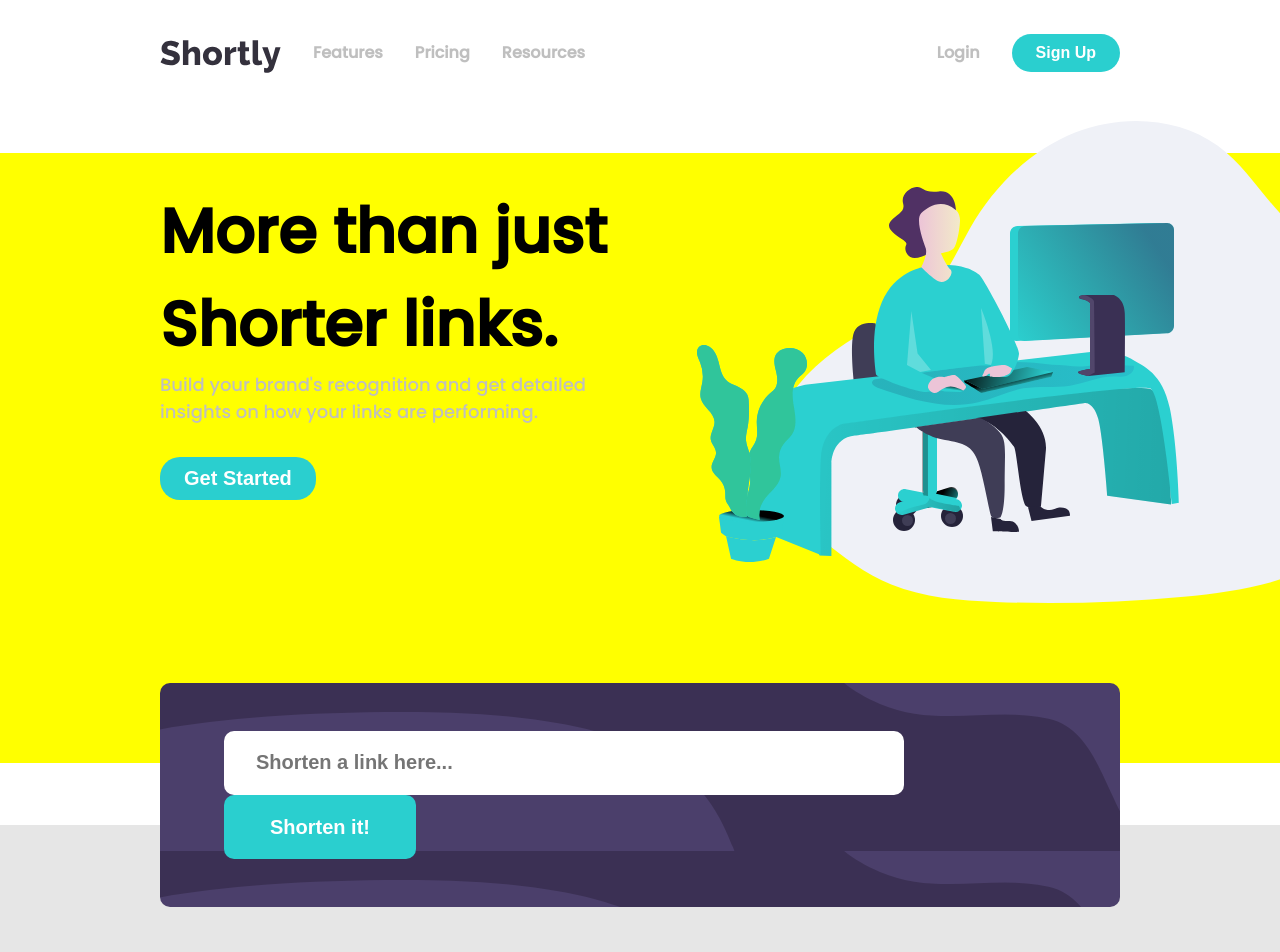
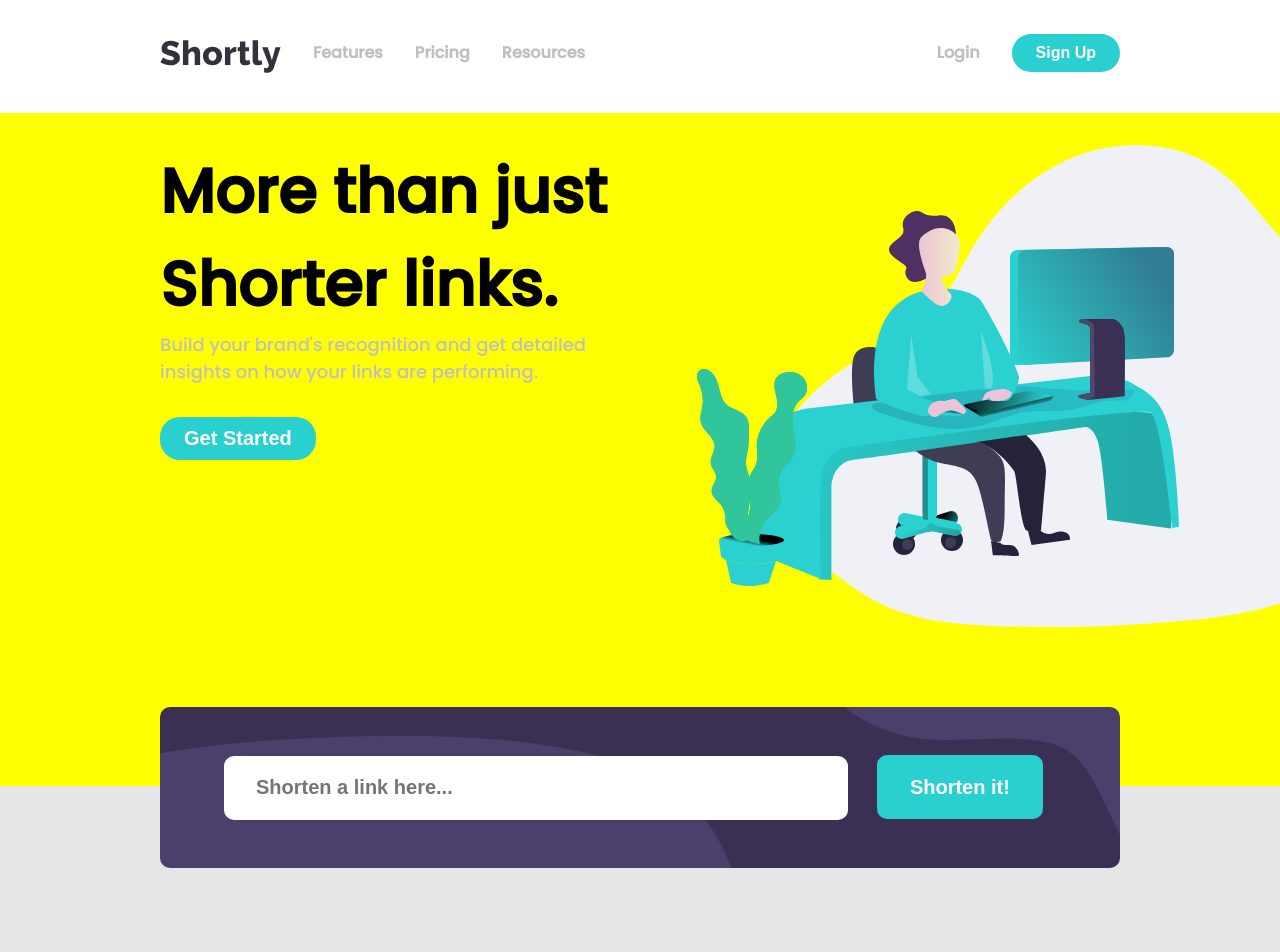
Before and after one commit to olaxajayi/URL-Shortener, a plain HTML site: page index.html in a window 1280 px wide. Shown: the top 952 px of the page. Drawn offline with Linux system fonts and the light colour scheme; a web font is replaced by a local one.

Commit message:
Add files via upload

```diff
--- a/style.css
+++ b/style.css
@@ -22,7 +22,7 @@ a{
 }
 
 nav{
-	padding: 2.5rem 10rem 5rem 10rem;
+	padding: 2.5rem 10rem 2.5rem 10rem;
 	display: flex;
 	justify-content: space-between;
 	font-size: 16px;
@@ -101,7 +101,6 @@ section button{
 }
 
 .intro img{
-	margin-top: -4rem;
 	margin-bottom: 0px;
 	margin-right: -25rem;
 }
@@ -111,7 +110,6 @@ section button{
 	margin: -5rem 10rem 0rem 10rem;
     padding: 3rem 4rem 3rem 4rem;
     border-radius: 10px 10px 10px 10px;
-    display: ;
     justify-content: center;
     background-image: url(./images/bg-shorten-desktop.svg);
     background-color: hsl(257, 27%, 26%);
@@ -119,7 +117,7 @@ section button{
 
 .shortening-bar input{
 	height: 4rem;
-	width: 42.5rem;
+	width: 75%;
     margin-right: 1.5rem;
     padding-left: 2rem;
     border-radius: 10px 10px 10px 10px;
@@ -136,7 +134,7 @@ section button{
 .shortening-bar button{
 	height: 4rem;
 	margin-top: 0rem;
-	width: 12rem;
+	width: 20%;
     border-radius: 10px 10px 10px 10px;
     border: 0px;
     font-size: 20px;
@@ -276,6 +274,8 @@ p.longlink{
 	padding: 3rem 0rem 3rem 0rem;
 	background-image: url(./images/bg-boost-desktop.svg);
     background-color: hsl(257, 27%, 26%);
+    background-size: cover;
+    background-repeat: no-repeat;
     text-align: center;
 }
 
@@ -501,7 +501,6 @@ section button{
 }
 
 .intro img{
-	margin-top: -4rem;
 	margin-bottom: 0px;
 	margin-right: -15rem;
 }
```
